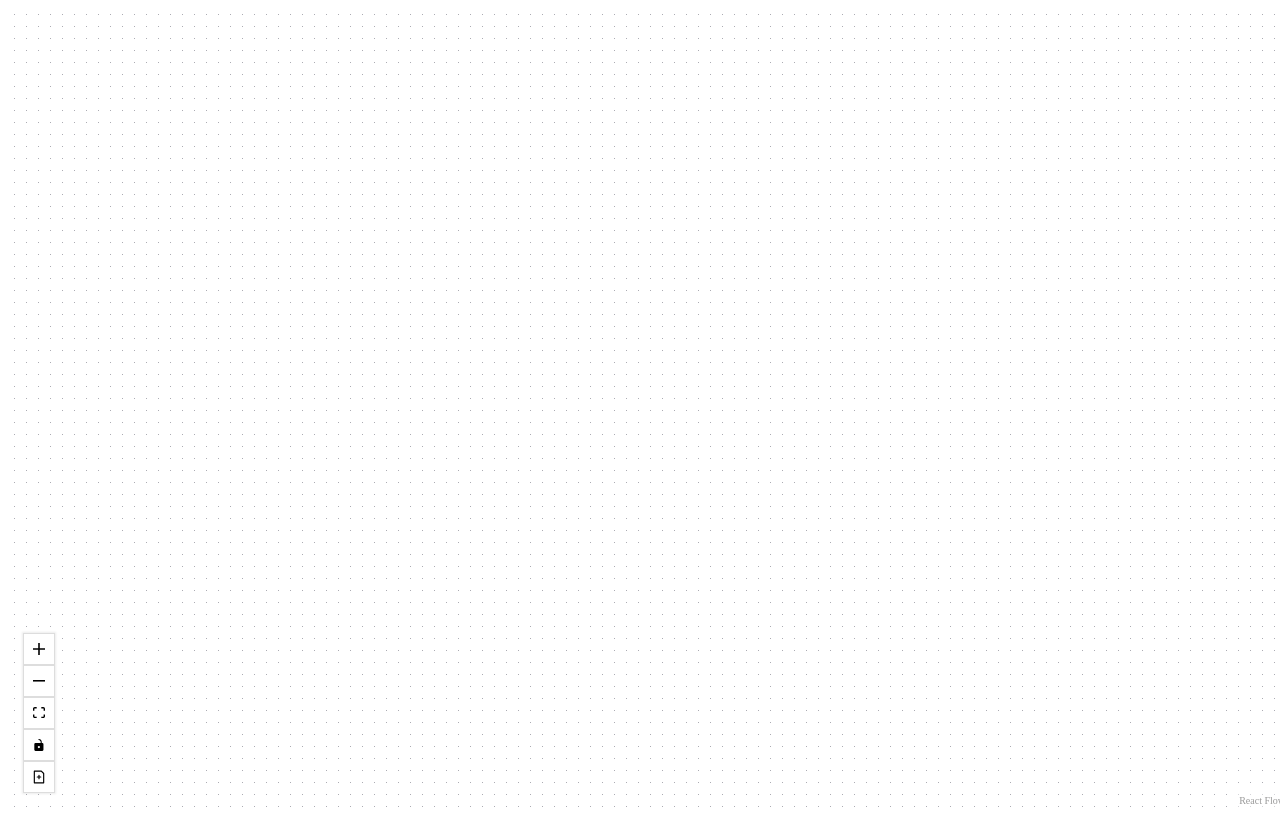
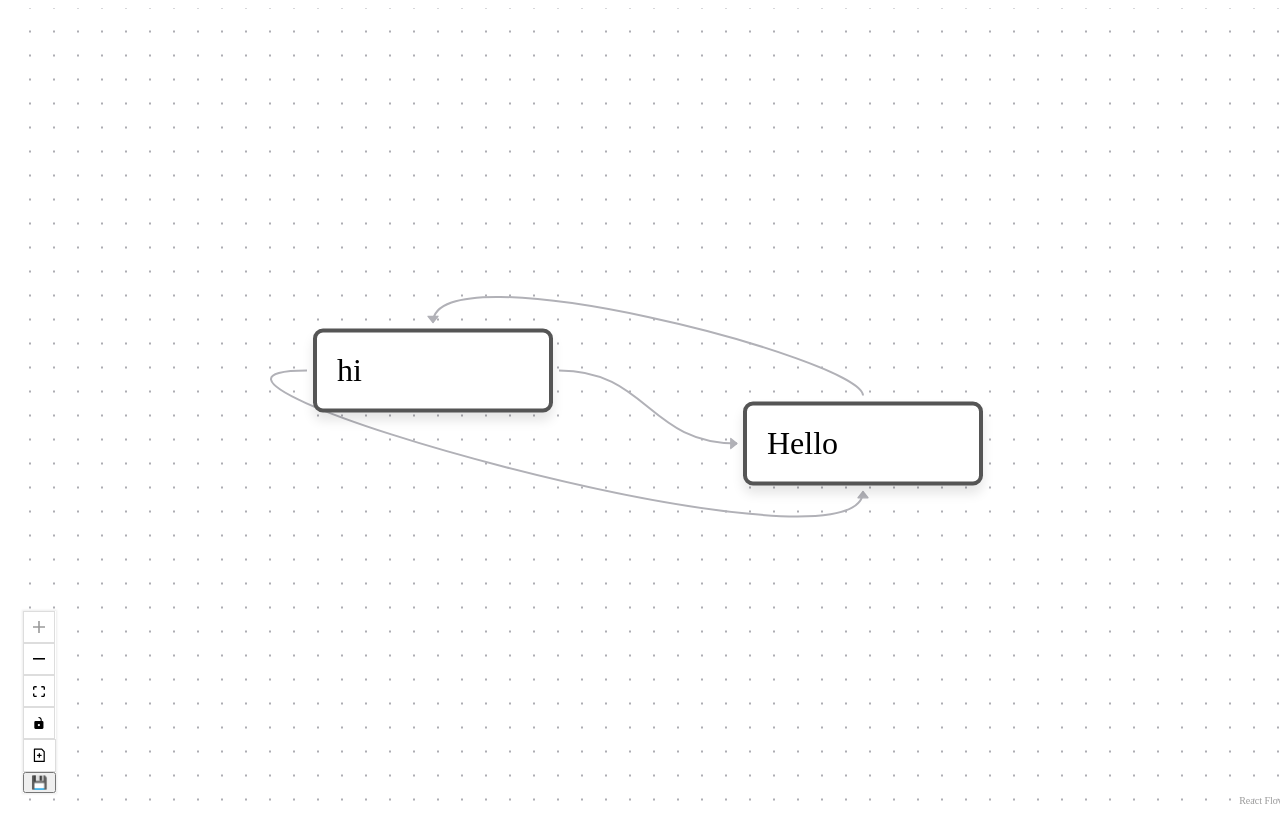
Before and after one commit to Kalyan-Koppula/SkillSync, a React (Vite) app: page / in a window 1280 px wide. Built offline with nearby package versions, Linux system fonts and the light colour scheme.

Commit message:
refactor: implement save functionality and load mock data in Canvas component

```diff
--- a/src/Canvas.jsx
+++ b/src/Canvas.jsx
@@ -15,6 +15,8 @@ import "@xyflow/react/dist/style.css";
 
 import CustomNode from "./CustomNode";
 import "./styles.css";
+
+import mockBackendData from './mockData/graphData'
 
 const initialNodes = [];
 const initialEdges = [];
@@ -128,6 +130,10 @@ function Canvas() {
         event.preventDefault();
         onPaste();
       }
+      if (isCtrlOrCmd && event.key === "s") {
+        event.preventDefault();
+        onSave();
+      }
     };
     document.addEventListener("keydown", handleKeyDown);
     return () => document.removeEventListener("keydown", handleKeyDown);
@@ -170,6 +176,46 @@ function Canvas() {
     setNodes((nds) => nds.concat(newNode));
   }, [nodes, viewport, setNodes, updateNodeLabel]);
 
+    const onSave = useCallback(() => {
+    // Create a clean version of the nodes array for serialization
+    const nodesToSave = nodes.map(({ data, ...restOfNode }) => {
+      // Destructure to remove the non-serializable function
+      const { updateNodeLabel, ...restOfData } = data;
+      // Return the node with only the serializable data
+      return { ...restOfNode, data: restOfData };
+    });
+
+    // Create the final object to be saved
+    const flowData = {
+      nodes: nodesToSave,
+      edges: edges,
+    };
+
+    const flowDataString = JSON.stringify(flowData, null, 2);
+    console.log("Data to save to DB:", flowDataString);
+    alert("Graph data saved to the browser console!");
+
+    // In a real application, you would send this string to your backend:
+    // fetch('/api/save', { method: 'POST', body: flowDataString });
+  }, [nodes, edges]);
+
+  // --- 2. LOAD FUNCTION ---
+  useEffect(() => {
+    // This function simulates fetching data from your database
+    const loadFromDB = () => {
+      // After loading, re-attach the update function to make nodes editable
+      const nodesWithUpdater = mockBackendData.nodes.map(node => ({
+        ...node,
+        data: { ...node.data, updateNodeLabel }
+      }));
+
+      setNodes(nodesWithUpdater);
+      setEdges(mockBackendData.edges);
+    };
+
+    loadFromDB();
+  }, [setNodes, setEdges, updateNodeLabel]);
+
   return (
     <div style={{ width: "100vw", height: "100vh" }} ref={reactFlowWrapper}>
       <ReactFlow
@@ -182,6 +228,9 @@ function Canvas() {
         isValidConnection={isValidConnection}
         fitView
         connectionMode={ConnectionMode.Loose}
+        panOnScroll
+        selectionOnDrag
+        panOnDrag={false}
       >
         <Controls>
           <button
@@ -195,17 +244,18 @@ function Canvas() {
               viewBox="0 0 24 24"
               xmlns="http://www.w3.org/2000/svg"
             >
-              <g id="SVGRepo_bgCarrier" stroke-width="0"></g>
+              <g id="SVGRepo_bgCarrier" strokeWidth="0"></g>
               <g
                 id="SVGRepo_tracerCarrier"
-                stroke-linecap="round"
-                stroke-linejoin="round"
+                strokeLinecap="round"
+                strokeLinejoin="round"
               ></g>
               <g id="SVGRepo_iconCarrier">
                 <path d="M4,23H20a1,1,0,0,0,1-1V6a1,1,0,0,0-.293-.707l-4-4A1,1,0,0,0,16,1H4A1,1,0,0,0,3,2V22A1,1,0,0,0,4,23ZM5,3H15.586L19,6.414V21H5Zm11,9a1,1,0,0,1-1,1H13v2a1,1,0,0,1-2,0V13H9a1,1,0,0,1,0-2h2V9a1,1,0,0,1,2,0v2h2A1,1,0,0,1,16,12Z"></path>
               </g>
             </svg>
           </button>
+          <button onClick={onSave} title="Save">💾</button>
         </Controls>
         <Background variant="dots" gap={12} size={1} />
       </ReactFlow>
--- /dev/null
+++ b/src/mockData/graphData.js
@@ -0,0 +1,69 @@
+export default {
+  "nodes": [
+    {
+      "id": "1",
+      "type": "custom",
+      "position": {
+        "x": 579.9999999999999,
+        "y": 191
+      },
+      "measured": {
+        "width": 120,
+        "height": 43
+      },
+      "selected": false,
+      "dragging": false,
+      "data": {
+        "label": "hi"
+      }
+    },
+    {
+      "id": "2",
+      "type": "custom",
+      "position": {
+        "x": 794.9999999999999,
+        "y": 227.5
+      },
+      "measured": {
+        "width": 120,
+        "height": 43
+      },
+      "selected": false,
+      "data": {
+        "label": "Hello"
+      }
+    }
+  ],
+  "edges": [
+    {
+      "source": "1",
+      "sourceHandle": "right",
+      "target": "2",
+      "targetHandle": "left",
+      "markerEnd": {
+        "type": "arrowclosed"
+      },
+      "id": "xy-edge__1right-2left"
+    },
+    {
+      "source": "2",
+      "sourceHandle": "top",
+      "target": "1",
+      "targetHandle": "top",
+      "markerEnd": {
+        "type": "arrowclosed"
+      },
+      "id": "xy-edge__2top-1top"
+    },
+    {
+      "source": "1",
+      "sourceHandle": "left",
+      "target": "2",
+      "targetHandle": "bottom",
+      "markerEnd": {
+        "type": "arrowclosed"
+      },
+      "id": "xy-edge__1left-2bottom"
+    }
+  ]
+}
```
